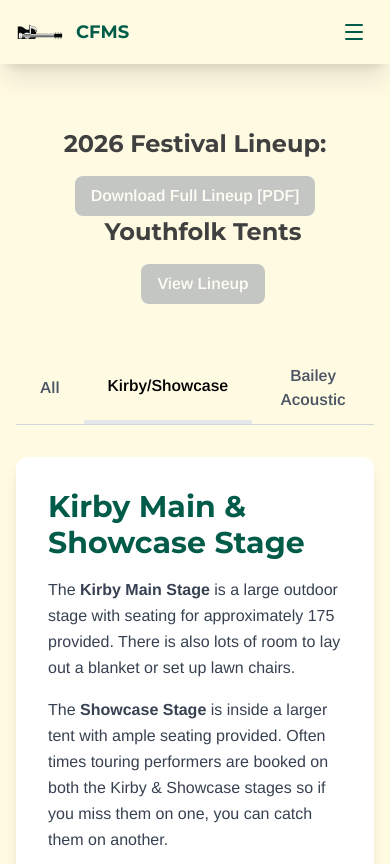
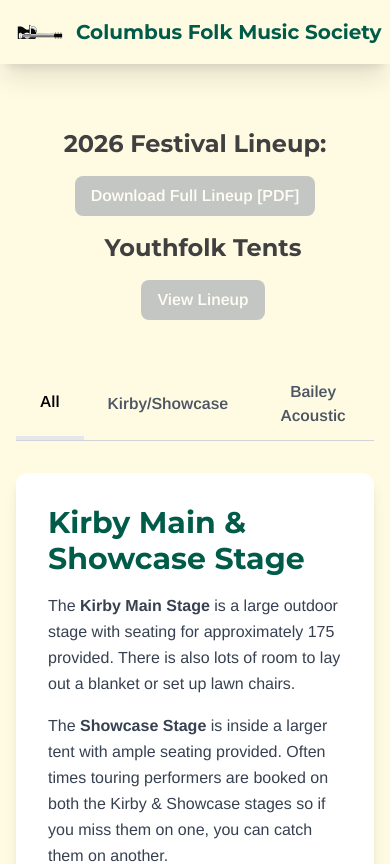
Before and after one commit to clemens72/cfms, a Next.js app: page /festival/lineup in a window 390 px wide. Shown: the top 864 px of the page. Built offline with nearby package versions, Linux system fonts and the light colour scheme.

Commit message:
navbar breakpoints changed

```diff
--- a/src/app/festival/lineup/page.tsx
+++ b/src/app/festival/lineup/page.tsx
@@ -6,7 +6,7 @@ import LineupCard from '@/components/LineupCard';
 type Tab = 'all' | 'kirby' | 'showcase' | 'bailey' | 'youthfolk';
 
 export default function LineupPage() {
-    const [activeTab, setActiveTab] = useState<Tab>('kirby');
+    const [activeTab, setActiveTab] = useState<Tab>('all');
 
     const tabs: { id: Tab; label: string }[] = [
         { id: 'all', label: 'All' },
@@ -23,7 +23,7 @@ export default function LineupPage() {
                             2026 Festival Lineup:
                         </h3>
                         <span
-                            className="inline-block px-4 py-2 bg-gray-400 text-white font-body font-semibold rounded-lg cursor-not-allowed opacity-60"
+                            className="inline-block px-4 py-2 mb-4 bg-gray-400 text-white font-body font-semibold rounded-lg cursor-not-allowed opacity-60"
                         >
                             Download Full Lineup [PDF]
                         </span>
--- a/src/components/layout/NavBar.tsx
+++ b/src/components/layout/NavBar.tsx
@@ -27,7 +27,7 @@ const Navbar: React.FC = () => {
 
   // Helper component for the navigation links
   const NavLinks: React.FC<{ isMobile?: boolean }> = ({ isMobile = false }) => (
-    <nav className={isMobile ? 'flex flex-col space-y-4' : 'hidden md:flex md:space-x-8'}>
+    <nav className={isMobile ? 'flex flex-col space-y-4' : 'hidden lg:flex md:space-x-8'}>
       {navLinks.map((link) => (
         <a
           key={link.name}
@@ -65,19 +65,18 @@ const Navbar: React.FC = () => {
               height={60}
               className="h-12 w-12 object-contain transition-transform duration-200 group-hover:scale-105"
             />
-            <div className="hidden xl:flex flex-col leading-tight">
+            <div className="flex flex-col leading-tight">
               <span className="font-heading text-xl font-bold text-green">Columbus Folk Music Society</span>
             </div>
-            <span className="xl:hidden font-heading text-lg font-bold text-green">CFMS</span>
           </a>
 
           {/* Desktop Navigation Links */}
-          <div className="hidden md:ml-6 md:flex md:space-x-8">
+          <div className="hidden lg:ml-6 md:flex md:space-x-8">
             <NavLinks />
           </div>
 
           {/* Mobile Menu Button (Hamburger/X Icon) */}
-          <div className="flex md:hidden">
+          <div className="flex lg:hidden">
             <button
               onClick={toggleMenu}
               type="button"
@@ -97,7 +96,7 @@ const Navbar: React.FC = () => {
       {/* Mobile Menu Panel */}
       <div
         id="mobile-menu"
-        className={`md:hidden transition-all ease-in-out duration-300 overflow-hidden ${
+        className={`lg:hidden transition-all ease-in-out duration-300 overflow-hidden ${
           isOpen ? 'max-h-100 opacity-100' : 'max-h-0 opacity-0'
         }`}
       >
```
